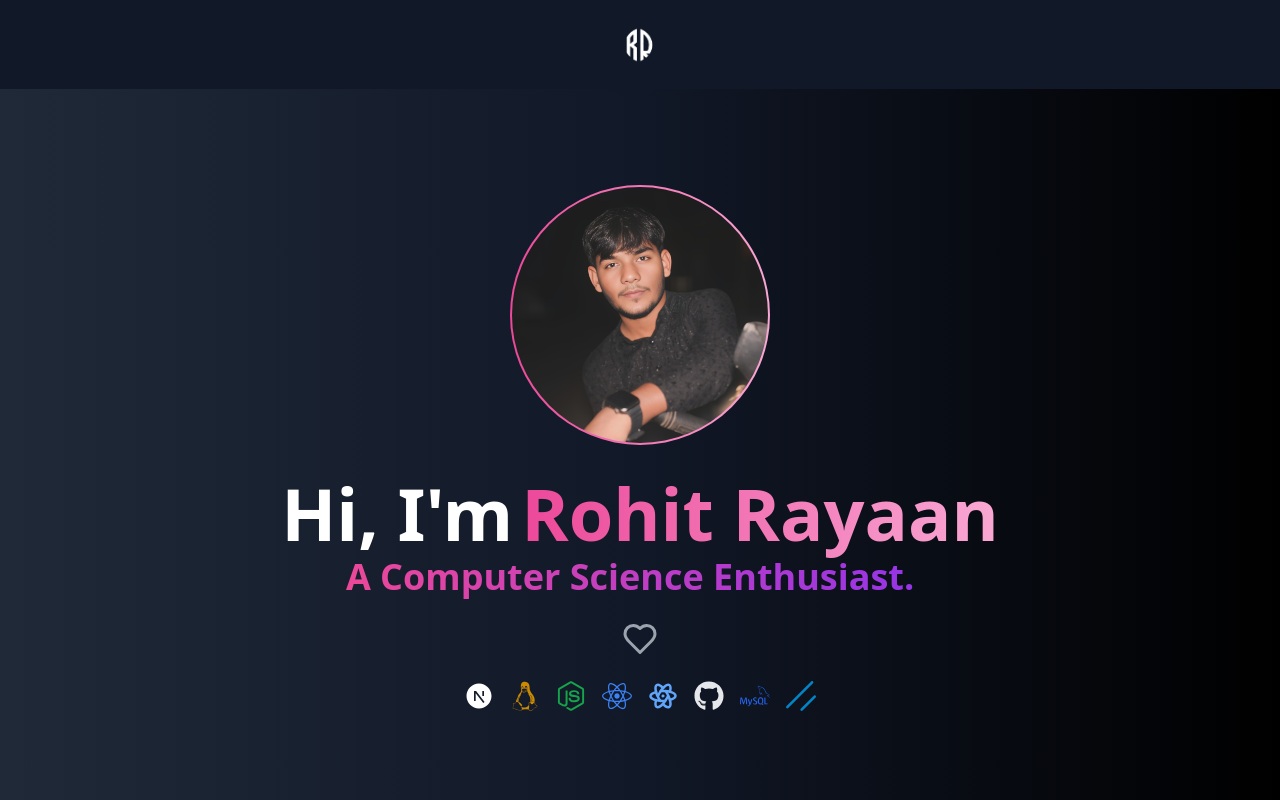
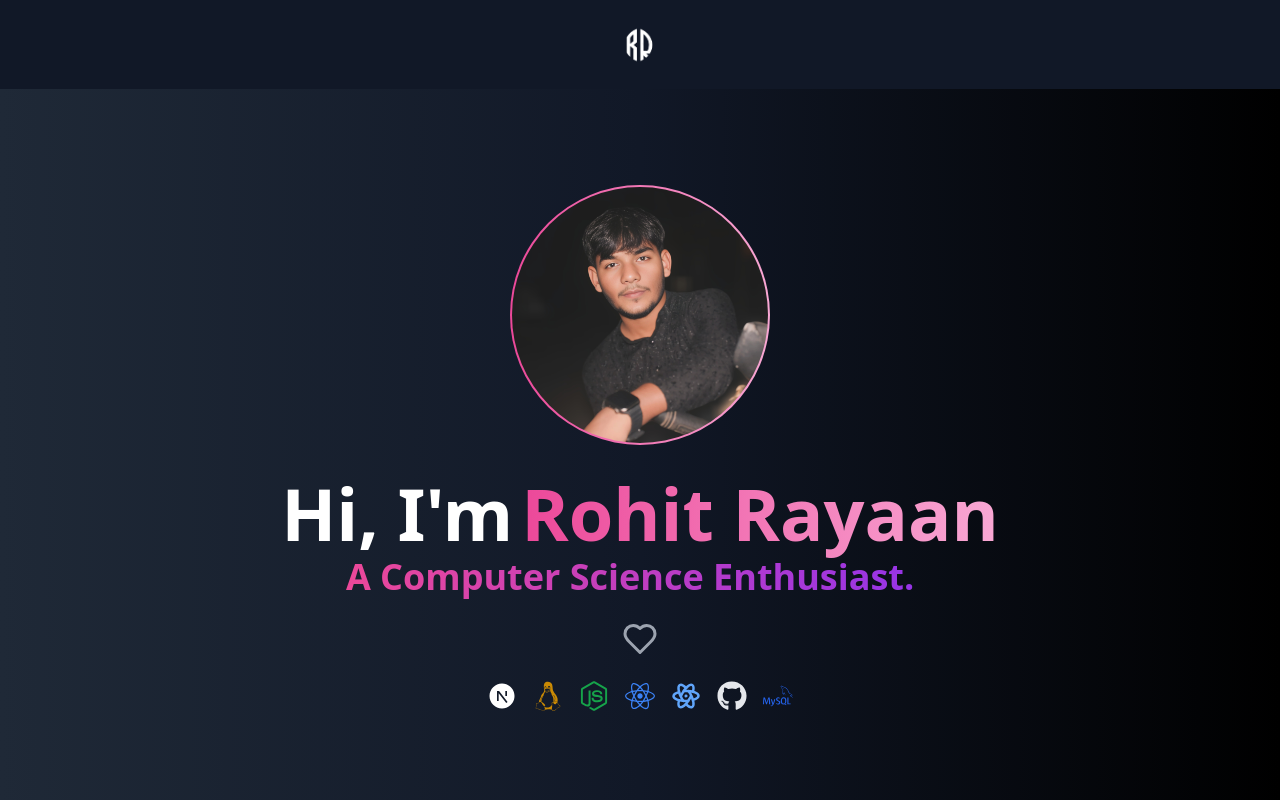
Before and after one commit to starkryan/rajule, a Next.js app: page / in a window 1280 px wide. Shown: the top 800 px of the page. Built offline with nearby package versions, Linux system fonts and the light colour scheme.

Commit message:
devicons Added

```diff
--- a/app/page.tsx
+++ b/app/page.tsx
@@ -119,9 +119,7 @@ export default function Home() {
           <a href="https://www.mysql.com" target="_blank" rel="noopener noreferrer">
             <SiMysql className="text-blue-600" /> {/* MySQL - blue */}
           </a>
-  <a href="https://shadcn.dev" target="_blank" rel="noopener noreferrer">
-    <SiShadcnui className="text-sky-600" /> {/* Shadcn UI - sky */}
-  </a>
+
         </div>
 
 
```
Lines whose indentation alone changed are shown as unchanged.
